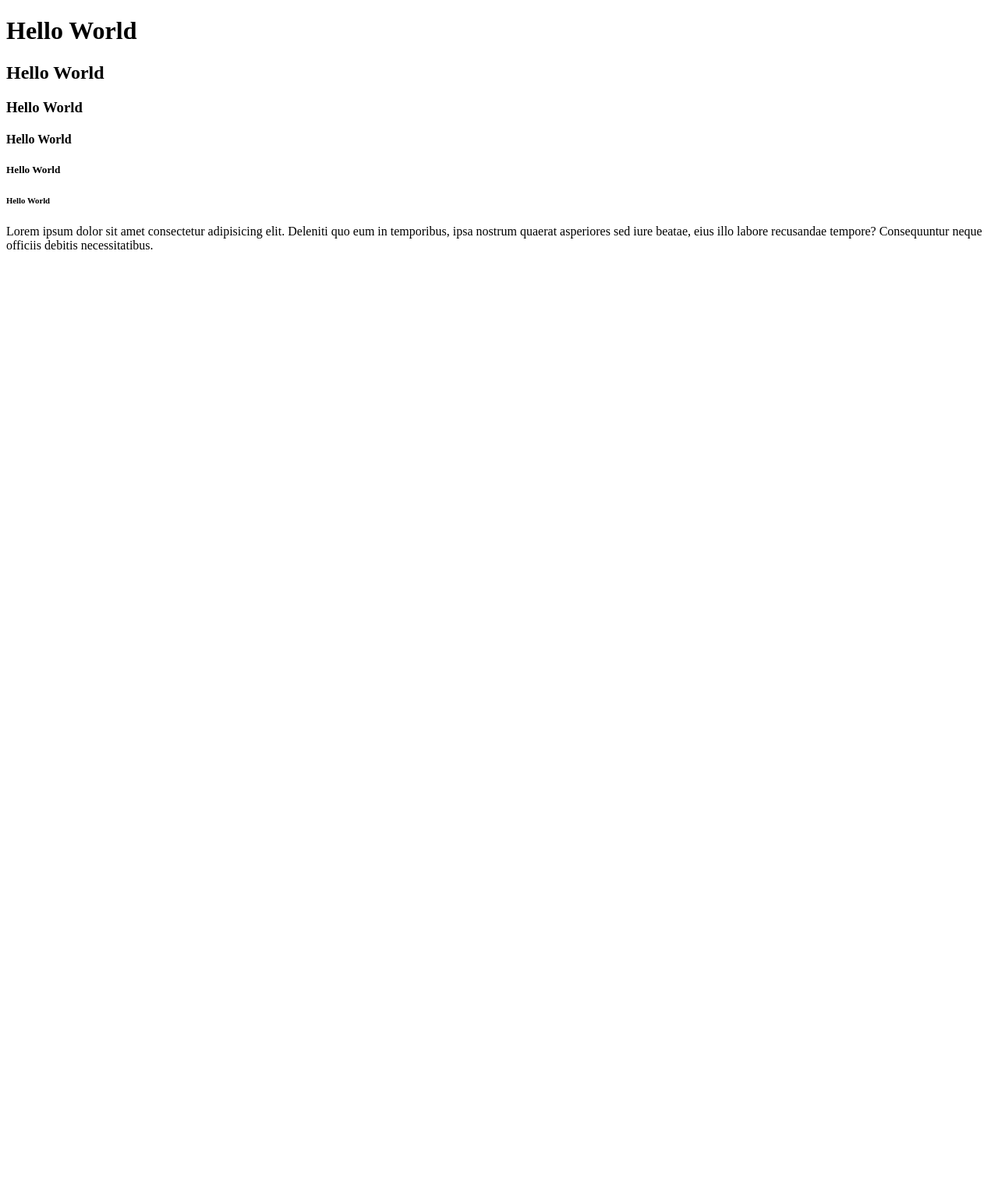
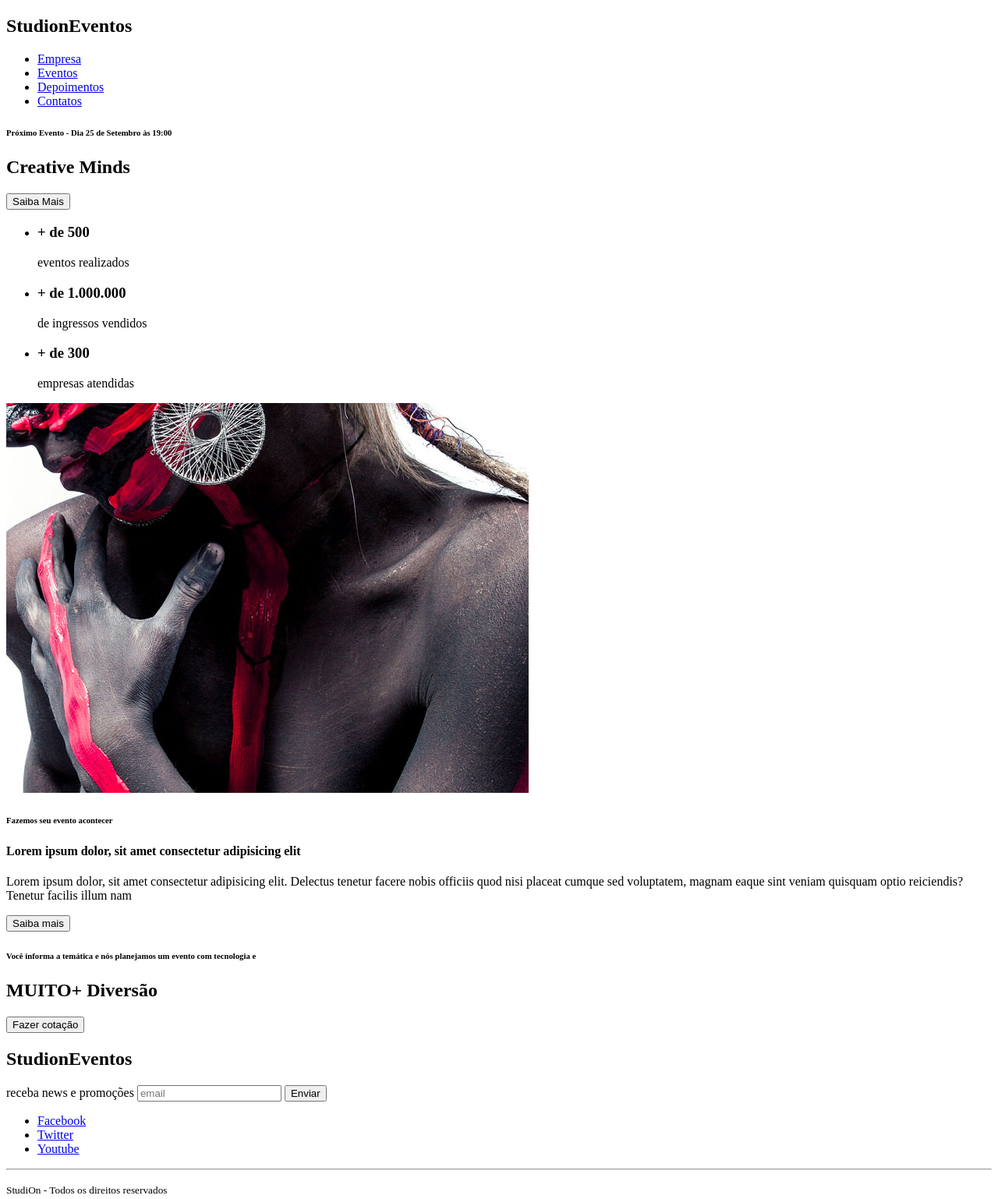
Before and after one commit to brittocx/studion, a website: page src/index.html in a window 1280 px wide. Shown: the whole page at 78% size. Before the commit the page ends 800 px from the top, so only its background shows below. Drawn offline with Linux system fonts and the light colour scheme.

Commit message:
feat(html): constructed html structure for the main page

```diff
--- a/src/index.html
+++ b/src/index.html
@@ -1,16 +1,98 @@
 <!DOCTYPE html>
 <html lang="pt-BR">
- <head>
+
+<head>
+    <meta charset="UTF-8">
+    <meta name="viewport" content="width=device-width, initial-scale=1.0">
     <title>Studion</title>
- </head>
+</head>
 
- <body>
-    <h1>Hello World</h1>
-    <h2>Hello World</h2>
-    <h3>Hello World</h3>
-    <h4>Hello World</h4>
-    <h5>Hello World</h5>
-    <h6>Hello World</h6>
-        <p>Lorem ipsum dolor sit amet consectetur adipisicing elit. Deleniti quo eum in temporibus, ipsa nostrum quaerat asperiores sed iure beatae, eius illo labore recusandae tempore? Consequuntur neque officiis debitis necessitatibus.</p>
-    </body>
+<body>
+    <nav>
+        <h1>Studi<span>on</span><span>Eventos</span></h1>
+        <ul>
+            <li>
+                <a href="#empresa">
+                    Empresa
+                </a>
+            </li>
+            <li>
+                <a href="#eventos">
+                    Eventos
+                </a>
+            </li>
+            <li>
+                <a href="#depoimentos">
+                    Depoimentos
+                </a>
+            </li>
+            <li>
+                <a href="#contatos">
+                    Contatos
+                </a>
+            </li>
+        </ul>
+    </nav>
+    <header>
+        <div id="slider">
+            <div class="slide">
+                <h6><span>Próximo Evento</span> - Dia 25 de Setembro às 19:00</h6>
+                <h2><span>Creative</span> Minds</h2>
+                <button>Saiba Mais</button>
+            </div>
+        </div>
+    </header>
+    <main>
+        <section>
+            <ul>
+                <li>
+                    <h3>+ de 500 </h3>eventos realizados
+                </li>
+                <li>
+                    <h3>+ de 1.000.000 </h3>de ingressos vendidos
+                </li>
+                <li>
+                    <h3>+ de 300 </h3>empresas atendidas
+                </li>
+            </ul>
+        </section>
+        <section>
+            <div>
+                <img src="./images/institutional.jpg" />
+                <h6>Fazemos seu evento acontecer</h6>
+                <h4>Lorem ipsum dolor, sit amet consectetur adipisicing elit</h4>
+                <p>Lorem ipsum dolor, sit amet consectetur adipisicing elit. Delectus tenetur facere nobis
+                    officiis quod nisi placeat cumque sed voluptatem, magnam eaque sint veniam quisquam optio
+                    reiciendis? Tenetur facilis illum nam</p>
+                <button>Saiba mais</button>
+            </div>
+        </section>
+
+        <section>
+            <div>
+                <h6>Você informa a temática e nós planejamos um evento com tecnologia e </h6>
+                <h2><span>MUITO+ </span>Diversão</h2>
+                <button>Fazer cotação</button>
+            </div>
+        </section>
+    </main>
+    <footer>
+        <h2>Studi<span>on</span><span>Eventos</span></h2>
+        <form>
+            <label>receba news e promoções</label>
+            <input type="email" placeholder="email" />
+            <button type="submit">Enviar</button>
+        </form>
+        <ul>
+            <li><a href="https://facebook.com" target="_blank">Facebook</a></li>
+            <li><a href="https://twitter.com" target="_blank">Twitter</a></li>
+            <li><a href="https://youtube.com" target="_blank">Youtube</a></li>
+        </ul>
+        <hr/>
+        <p>
+            <small>Studi<span>On</span> - Todos os direitos reservados</small>
+        </p>
+    </footer>
+</body>
+
 </html>
```
